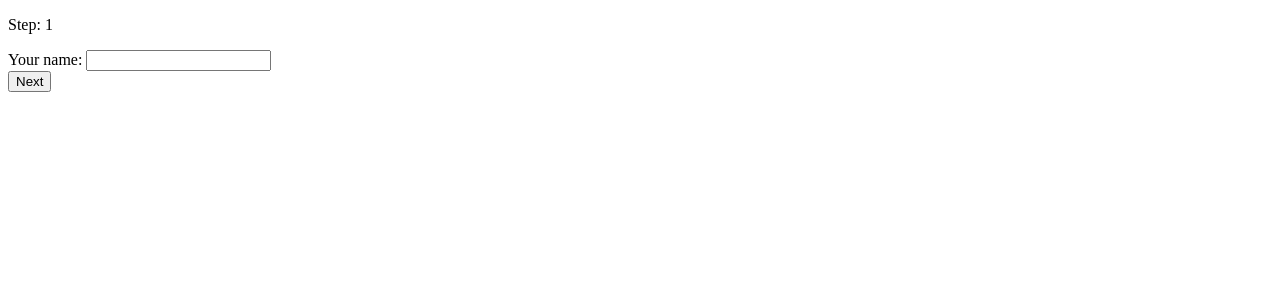
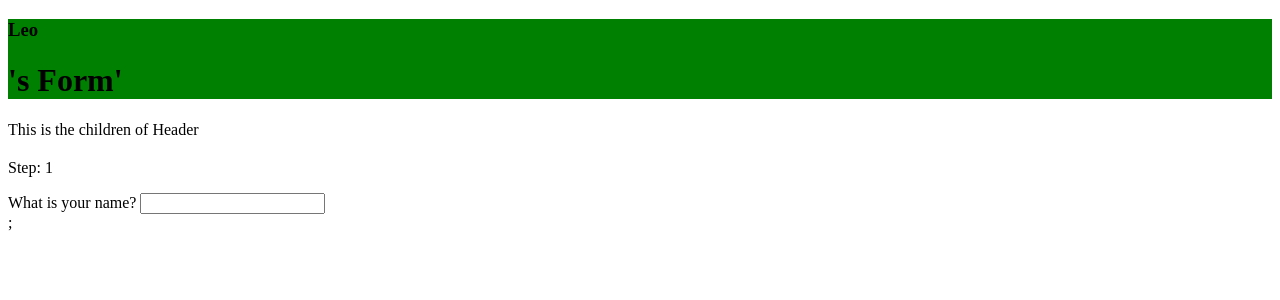
Before and after one commit to laraIsmael/learning-svelte, a SvelteKit app in the folder Tutorial-Svelte5/: page / in a window 1280 px wide. Shown: the top 300 px of the page. Built offline with nearby package versions, Linux system fonts and the light colour scheme.

Commit message:
basic understanding of snippet and passing children using Snippet and @rendering to children components

```diff
--- a/Tutorial-Svelte5/src/routes/+page.svelte
+++ b/Tutorial-Svelte5/src/routes/+page.svelte
@@ -1,4 +1,6 @@
 <script lang="ts">
+	import Header from './Header.svelte';
+
   // import Header from "./Header.svelte";
 // create a $state object to store values nd keep it reactive as it changes.
 let formState = $state({
@@ -12,46 +14,23 @@ let formState = $state({
 </script>
 
 <main>
-  <!-- test Header component: <Header name={formState.name} error={formState.error}/> -->
+  <Header name={formState.name} error={formState.error}>
+    <p>This is the children of Header</p>
+  </Header>
 
-  <!-- create a paragraph element that shows the text Step: and the value of the $state step. wanting to keep $state step index 0 so we can use in a loop later on, but waring to display the steps starting in 1 = just add 1 to the display value of the step on the DOM-->
-   <p>Step: {formState.step +1}</p>
+  <p>Step: {formState.step +1}</p>
 
-  <!-- create another if statement that checks if $state step is equal to 0
-      inside the if statement:
-      create a div with a label (for-name and its value is "Your name: ")and an input (type-text id-name and bind it to the $state name value)  -->
-  {#if formState.step === 0}
-    <div>
-      <label for="name">Your name: </label>
-      <input type="text" id="name" bind:value={formState.name}/>
-    </div>
+  {@render formStep({ question: "What is your name?", id: "name", type: "text" })};
 
-    <!-- create a button with a value of Next and an inline onclick callback thay checks if $state name is not empty => add 1 to step and set error to "" else => create an error message: "your name is empty. Please write your name."-->
-    <button onclick={() => {
-      if(formState.name !== "") {
-        formState.step +=1;
-        formState.error = "";
-      } else {
-        formState.error = "your name is empty. Please write your name.";
-      }
-    }}>
-      Next
-    </button>
-     <!-- add an if else statement that show step one and has the same next button but the input is for the $state birthday instead  -->
-    {:else if formState.step === 1}
-      <label for="birthday">Your Birthday: </label>
-      <input type="date" bind:value={formState.birthday}/>
+  {#snippet formStep({ question, id, type }: { type: string, id: string, question: string})}
+    <article>
+      <div>
+        <label for={id}>{question}</label>
+        <input {type} {id} bind:value={formState[id]}/>
+      </div>
+    </article>
+  {/snippet}
 
-      <button onclick={() => {
-      if(formState.birthday !== "") {
-        formState.step +=1;
-        formState.error = "";
-      } else {
-        formState.error = "your birthday is empty. Please write your birthday.";
-      }}}>Next</button>
-  {/if}
-
-    <!-- create an if statement that only shows $state error if its value is truth => pass a paragraph with a class error and show $state error -->
   {#if formState.error}
     <p class="error">{formState.error}</p>
   {/if}
--- a/Tutorial-Svelte5/src/routes/Header.svelte
+++ b/Tutorial-Svelte5/src/routes/Header.svelte
@@ -1,9 +1,15 @@
 <script lang="ts">
+  // importing snippet as the type of children, passing children as prop will give you access to the children passed inside the component on the file where its exported to the DOM
+  // on the HTML down below you use @render and pass children as a function.
+	import type { Snippet } from "svelte";
+
   let {
+    children,
     name,
     error,
     optional_name = "Leo"
   }: {
+    children: Snippet,
     name: string,
     error: string,
     optional_name?: string
@@ -17,6 +23,7 @@
   <h1>{name}'s Form'</h1>
 </div>
 <h2 class="test">{name.replaceAll('a', 'X')}</h2>
+{@render children()}
 <h2 class="error">{error}</h2>
 
 <style>
```
